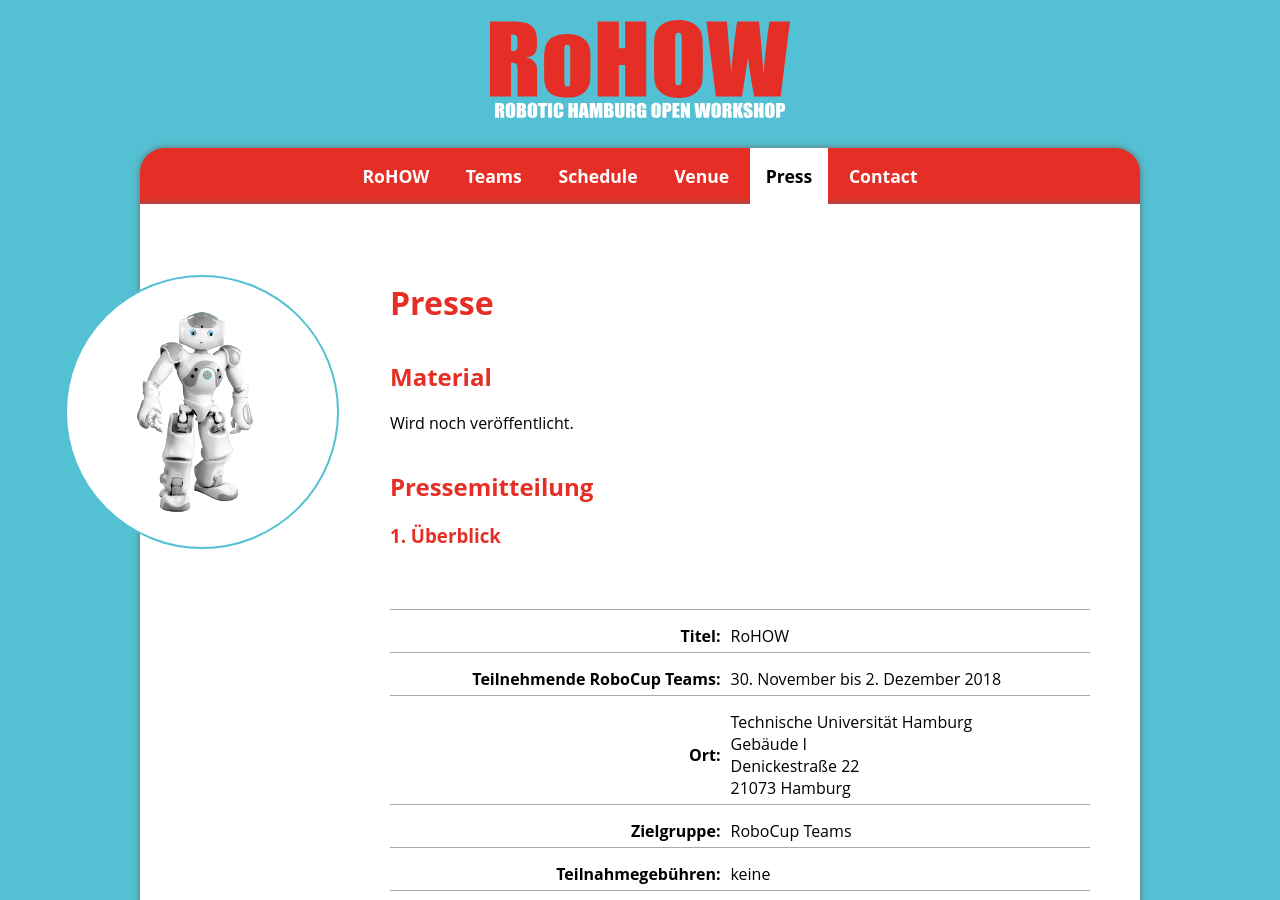
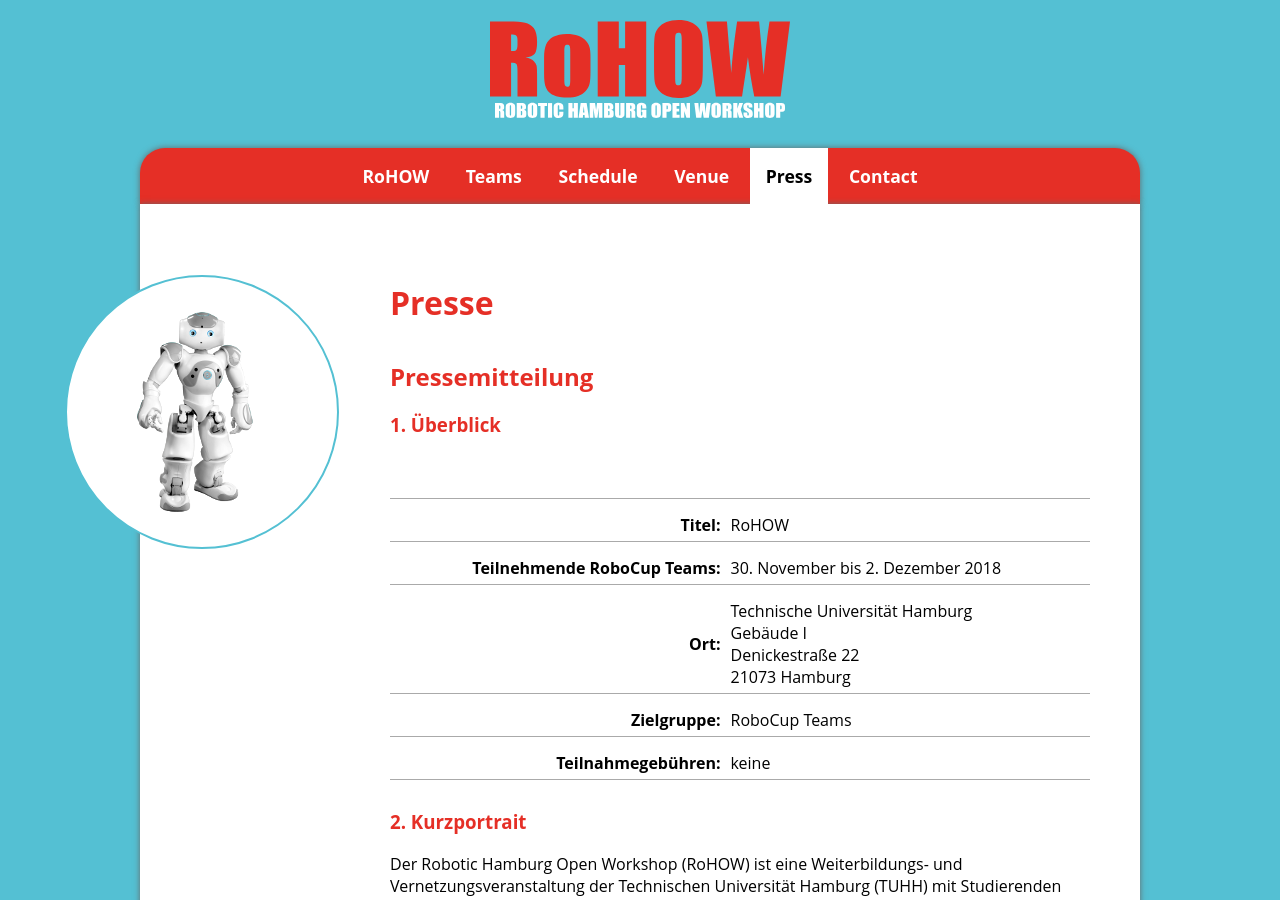
Before and after one commit to RHOrga/rhorga.github.io, a Jekyll site: the page built from 2018/de/press.md, in a window 1280 px wide and 900 px high. Built offline with Jekyll 4.4.1, drawn with Linux system fonts in a browser that asks for light colours.

Commit message:
Remove statement about materials
There is no press material this year ;)

```diff
--- a/2018/de/press.md
+++ b/2018/de/press.md
@@ -4,10 +4,6 @@
 redirect_from:
   - "/2018/press"
 ---
-
-## Material
-
-Wird noch veröffentlicht.
 
 ## Pressemitteilung
 ### 1. Überblick
```
